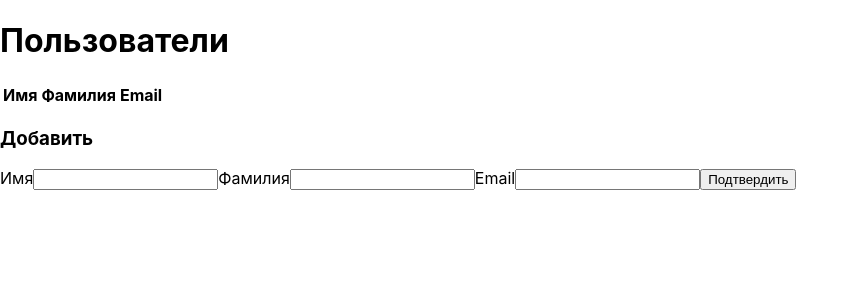
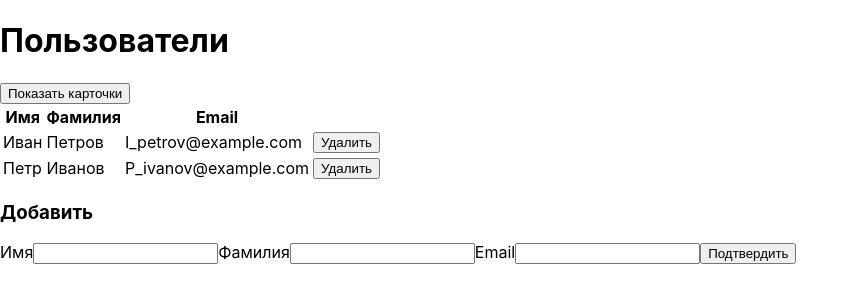
Before and after one commit to KirTheCat/-w-, a React (Create React App) app: page / in a window 1280 px wide. Shown: the top 302 px of the page, without its empty margins (0-859 px from the left). Built offline with nearby package versions, Linux system fonts and the light colour scheme.

Commit message:
Лб "Компоненты отображения итерируемых данных"
Теперь данные можно отображать не только в виде таблицы, но и в виде карточек

```diff
--- a/package.json
+++ b/package.json
@@ -3,6 +3,10 @@
   "version": "0.1.0",
   "private": true,
   "dependencies": {
+    "@babel/plugin-proposal-private-property-in-object": "^7.21.11",
+    "@emotion/react": "^11.13.3",
+    "@emotion/styled": "^11.13.0",
+    "@mui/material": "^6.1.1",
     "@testing-library/jest-dom": "^5.17.0",
     "@testing-library/react": "^13.4.0",
     "@testing-library/user-event": "^13.5.0",
--- a/src/Table.js
+++ b/src/Table.js
@@ -1,4 +1,5 @@
-import React from 'react';
+import React, { useState } from 'react';
+import { Card, CardContent, Typography } from '@mui/material';
 
 const TableHeader = () => {
     return (
@@ -19,7 +20,7 @@ const TableBody = props => {
                 <td>{row.name}</td>
                 <td>{row.last_name}</td>
                 <td>{row.email}</td>
-                <td><button onClick={() => props.removeCharacter(index)}>Delete</button></td>
+                <td><button onClick={() => props.removeCharacter(index)}>Удалить</button></td>
             </tr>
         );
     });
@@ -37,4 +38,48 @@ const Table = (props) => {
     );
 }
 
-export default Table;
+const UserCard = ({ user }) => {
+  return (
+    <Card style={{ margin: '10px', width: '300px' }}>
+      <CardContent>
+        <Typography variant="h5" component="div">
+          {user.firstName} {user.lastName}
+        </Typography>
+        <Typography variant="body2" color="text.secondary">
+          {user.email}
+        </Typography>
+      </CardContent>
+    </Card>
+  );
+}
+
+const App = () => {
+    const [isTable, setIsTable] = useState(true);
+    const characterData = [
+        { name: 'Иван', last_name: 'Петров', email: 'I_petrov@example.com' },
+        { name: 'Петр', last_name: 'Иванов', email: 'P_ivanov@example.com' },
+    ];
+
+    const removeCharacter = (index) => {
+        const newCharacterData = characterData.filter((_, i) => i !== index);
+    };
+
+    return (
+        <div>
+            <button onClick={() => setIsTable(!isTable)}>
+                {isTable ? 'Показать карточки' : 'Показать таблицу'}
+            </button>
+            {isTable ? (
+                <Table characterData={characterData} removeCharacter={removeCharacter} />
+            ) : (
+                <div>
+                    {characterData.map((user, index) => (
+                        <UserCard key={index} user={user} />
+                    ))}
+                </div>
+            )}
+        </div>
+    );
+}
+
+export default App;
```
Also changed, not shown: 1 other file (tests, documents, lock files or other folders). Lines whose indentation alone changed are shown as unchanged.
